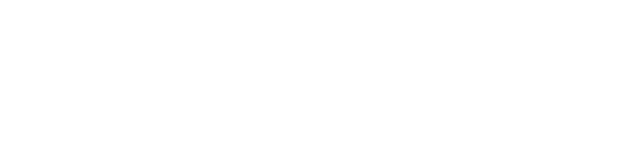
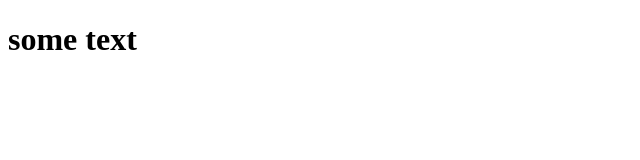
Before and after one commit to ValeriyTernavskiy/git-frontend-pro, a plain HTML site: page index.html in a window 1280 px wide. Shown: the whole page, without its empty margins (0-640 px from the left). Drawn offline with Linux system fonts and the light colour scheme.

Commit message:
changes in index.html

```diff
--- a/index.html
+++ b/index.html
@@ -6,7 +6,7 @@
     <title>Document</title>
 </head>
 <body>
-
+     <h1>some text</h1>
 
 </body>
 </html>
```
